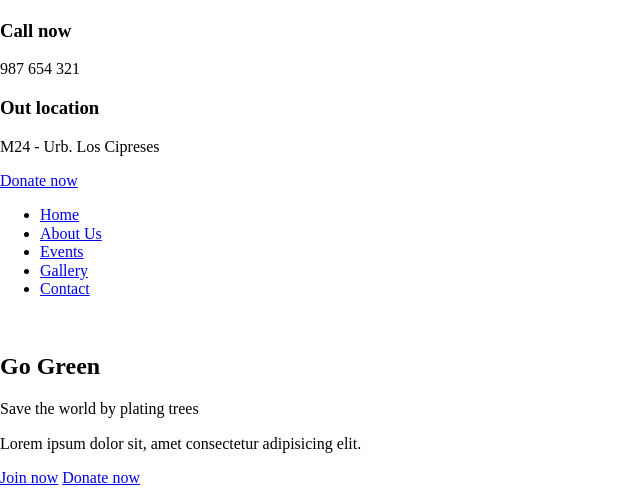
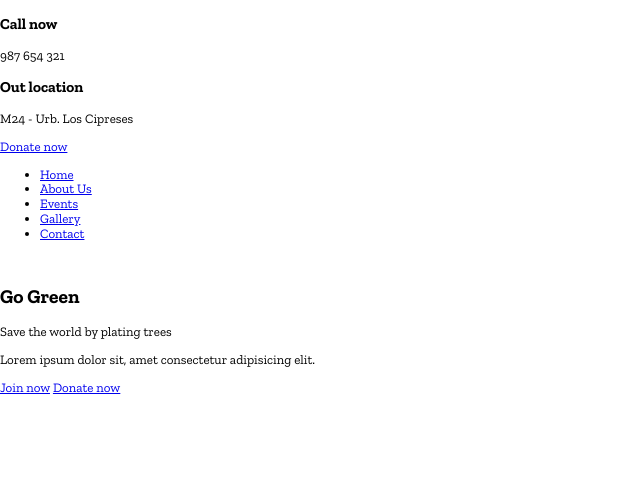
Before and after one commit to gmanriqe/site_test05, a plain HTML site: page index.html in a window 1280 px wide. Shown: the part 303-800 px from the top of the page, without its empty margins (0-640 px from the left). Drawn offline with nearby package versions, Linux system fonts and the light colour scheme.

Commit message:
Declarando mis variables, añadiendo mi fuente y añadiendo al body el font-size y el tipo de fuente en base.scss

```diff
--- a/index.html
+++ b/index.html
@@ -5,6 +5,7 @@
     <meta name="viewport" content="width=device-width, initial-scale=1.0">
     <meta http-equiv="X-UA-Compatible" content="ie=edge">
     <title>Site Web</title>
+    <link href="https://fonts.googleapis.com/css?family=Zilla+Slab:300,300i,400,400i,500,500i,600,600i,700" rel="stylesheet">
     <link rel="stylesheet" href="css/style.css">
 
 </head>
--- a/scss/__base.scss
+++ b/scss/__base.scss
@@ -6,6 +6,11 @@
     box-sizing: border-box;
 }
 
+body {
+    font-size: $s;
+    font-family: $font;
+}
+
 img {
     max-width: 100%;
 }
--- a/scss/style.scss
+++ b/scss/style.scss
@@ -1,12 +1,32 @@
-@import "__normalize.scss"; /* normalize */
-@import "__base.scss"; /* base */
+/*** Declarando Variables ***/
 
-// base
+// Paleta de color (como minimo 3 colores)
+$primary-color: #00012d;
+$secondary-color: #e13849;
+$third-color: #fdcb2f;
+$fourth-color: #ececec;
+// Tamaño de Fuente
+$xl: 24px;
+$l: 20px;
+$m: 16px;
+$s: 13px;
+$xs: 11px;
+// Tipo de Fuente
+$font: 'Zilla Slab', serif;
+// Variables de Layout
+$gutter: 16px; // Espacios entre contenedores
+$max-width: 1200px; // Limite de nuestro site
 
-// layout
 
-// modules
 
-//state
-
-//theme
+/*** Importando Archivos ***/
+ // 1. normalize
+@import "__normalize.scss";
+// 2.layout
+// 3.header
+// 4.modules
+// 5.base
+@import "__base.scss";
+// 6.menu
+// 7.banner
+// 8.features
```
Also changed, not shown: css/style.css.
